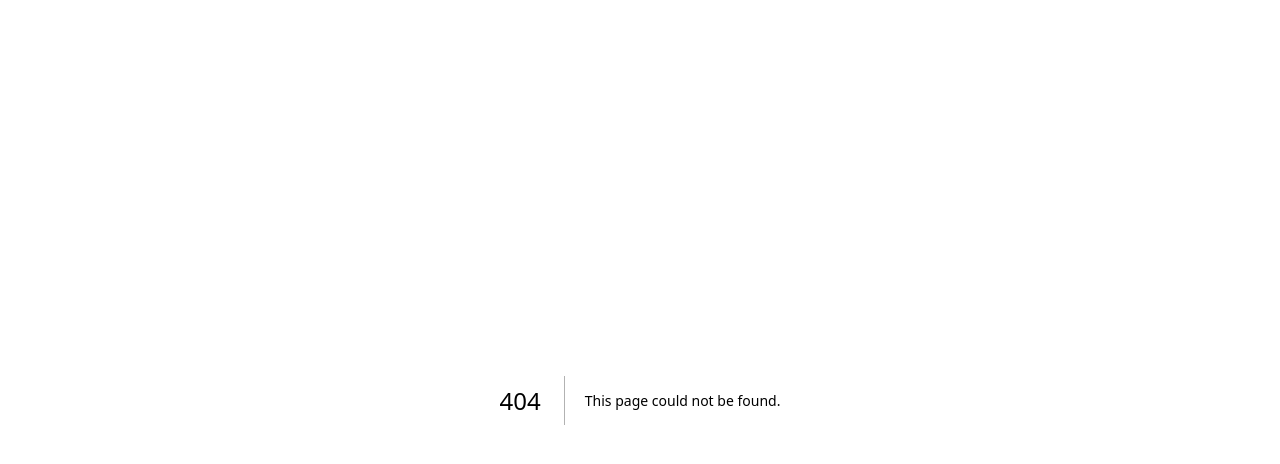
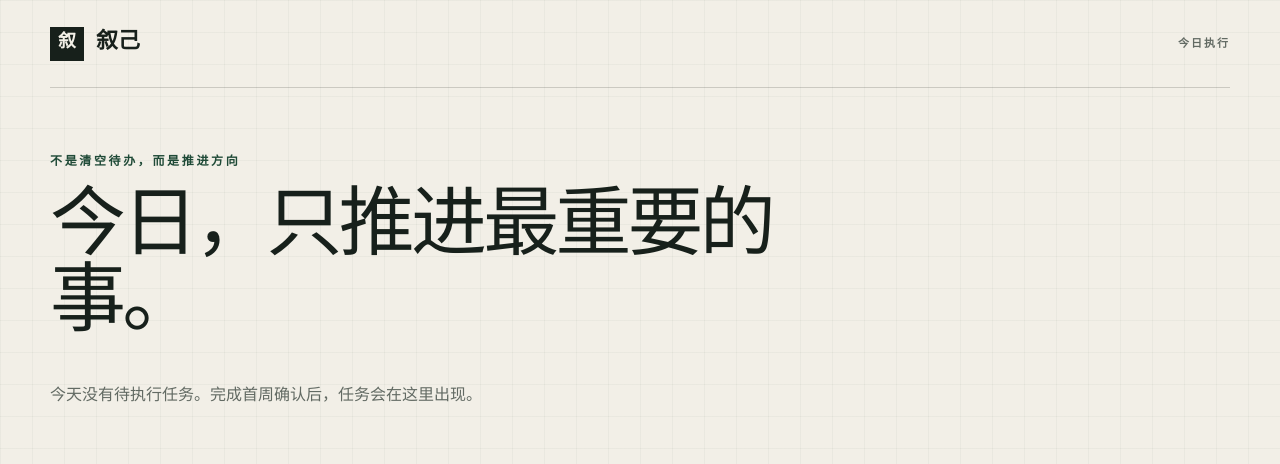
Before and after one commit to yuanyizhuo180-arch/syself, a Next.js app: page /today in a window 1280 px wide. Before the commit this address had no page. Shown: the top 464 px of the page. Built offline with nearby package versions, Linux system fonts and the light colour scheme; no server answers; the database is empty.

Commit message:
feat: add today task execution page

```diff
--- a/app/globals.css
+++ b/app/globals.css
@@ -396,3 +396,7 @@ textarea {
 .week-list h2 { margin: 0; font: 500 25px var(--serif); }
 .week-list p { margin: 8px 0; color: var(--muted); }
 .week-list small { color: var(--moss); }
+.today-list { display: grid; gap: 12px; }
+.today-list article { display: flex; justify-content: space-between; gap: 24px; align-items: center; padding: 24px; border-left: 5px solid var(--moss); background: rgba(255,255,255,.42); }
+.today-list h2 { margin: 0; font: 500 28px var(--serif); }.today-list p { margin: 8px 0; color: var(--muted); }.today-list small { color: var(--moss); }.task-actions { display: flex; gap: 8px; }.task-actions button { border: 1px solid var(--ink); padding: 11px 15px; background: transparent; cursor: pointer; font-weight: 800; }.task-actions button:first-child { background: var(--ink); color: var(--paper); }.empty-state { color: var(--muted); }
+@media (max-width: 600px) { .today-list article { align-items: flex-start; flex-direction: column; } }
--- /dev/null
+++ b/app/today/page.tsx
@@ -0,0 +1,2 @@
+import { TodayClient } from './today-client';
+export default function TodayPage() { return <TodayClient />; }
--- /dev/null
+++ b/app/today/today-client.tsx
@@ -0,0 +1,10 @@
+'use client';
+import { useEffect, useState } from 'react';
+import { TodayTaskList, type TodayTask } from './today-task-list';
+const today = () => new Date().toISOString().slice(0, 10);
+export function TodayClient() {
+  const [tasks, setTasks] = useState<TodayTask[]>([]); const [error, setError] = useState<string | null>(null);
+  useEffect(() => { fetch(`/api/tasks?date=${today()}`).then(r => r.json()).then(body => setTasks(body.tasks ?? [])).catch(() => setError('无法读取今日任务')); }, []);
+  async function action(id: string, actionName: 'complete' | 'skip') { const response = await fetch(`/api/tasks/${id}/${actionName}`, { method: 'POST', headers: { 'Content-Type': 'application/json' }, body: JSON.stringify(actionName === 'skip' ? { reason: 'no_time' } : {}) }); if (response.ok) setTasks(current => current.filter(task => task.id !== id)); else setError('操作失败，请重试'); }
+  return <main className="workspace-shell"><header className="workspace-header"><span className="wordmark"><span className="wordmark-seal">叙</span><span>叙己</span></span><span className="step-counter">今日执行</span></header><section className="route-intro"><p className="eyebrow">不是清空待办，而是推进方向</p><h1>今日，只推进最重要的事。</h1></section>{error && <p>{error}</p>}{tasks.length ? <TodayTaskList tasks={tasks} onComplete={id => action(id, 'complete')} onSkip={id => action(id, 'skip')} /> : <p className="empty-state">今天没有待执行任务。完成首周确认后，任务会在这里出现。</p>}</main>;
+}
--- /dev/null
+++ b/app/today/today-task-list.tsx
@@ -0,0 +1,4 @@
+export type TodayTask = { id: string; title: string; estimated_minutes: number; completion_criteria: string; minimum_action: string; status: string };
+export function TodayTaskList({ tasks, onComplete, onSkip }: { tasks: TodayTask[]; onComplete: (id: string) => void; onSkip: (id: string) => void }) {
+  return <section className="today-list">{tasks.map(task => <article key={task.id}><div><h2>{task.title}</h2><p><strong>完成标准：</strong>{task.completion_criteria}</p><small>最低行动：{task.minimum_action} · {task.estimated_minutes} 分钟</small></div><div className="task-actions"><button onClick={() => onComplete(task.id)}>完成</button><button onClick={() => onSkip(task.id)}>跳过</button></div></article>)}</section>;
+}
```
Also changed, not shown: 2 other files (tests, documents, lock files or other folders).
